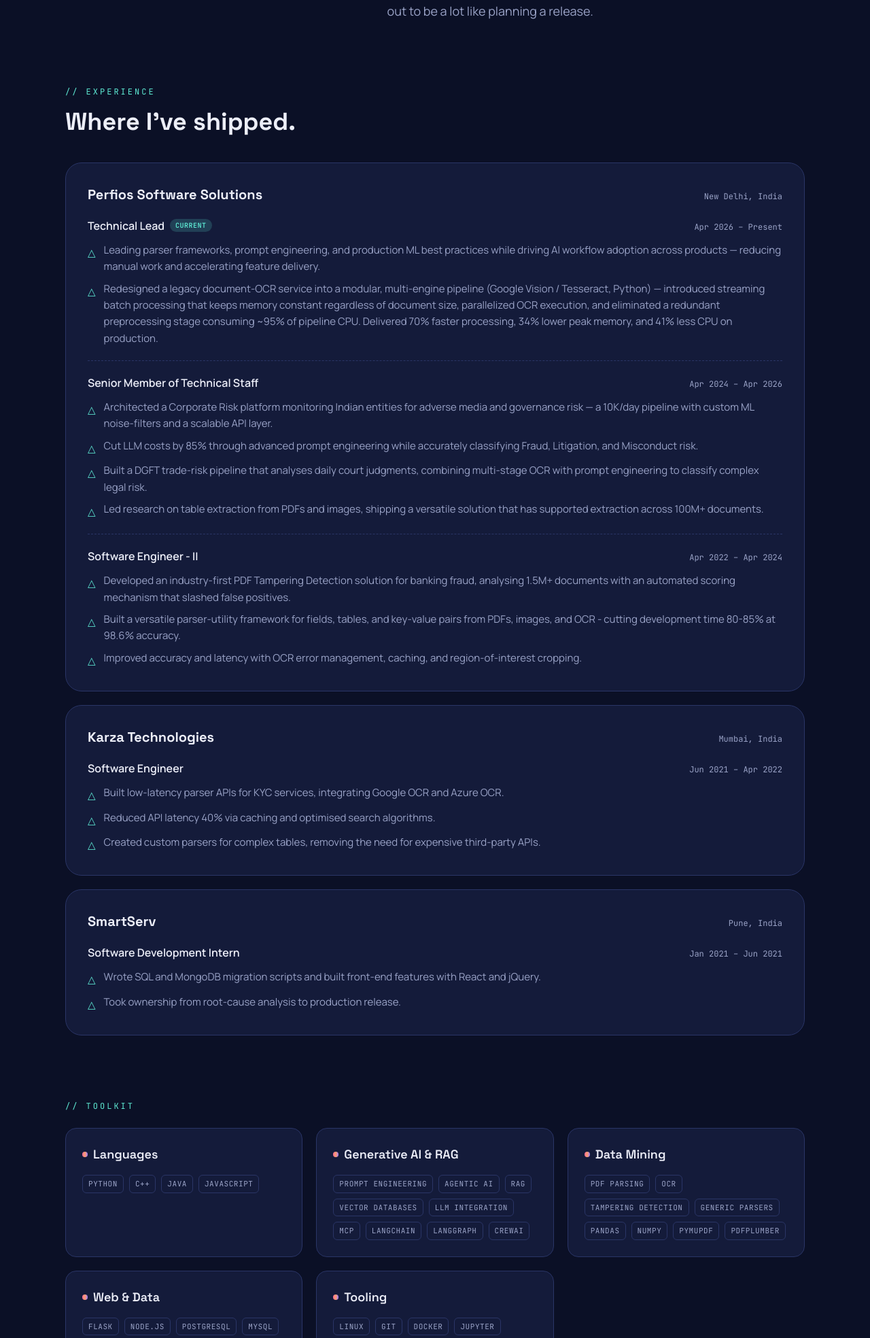
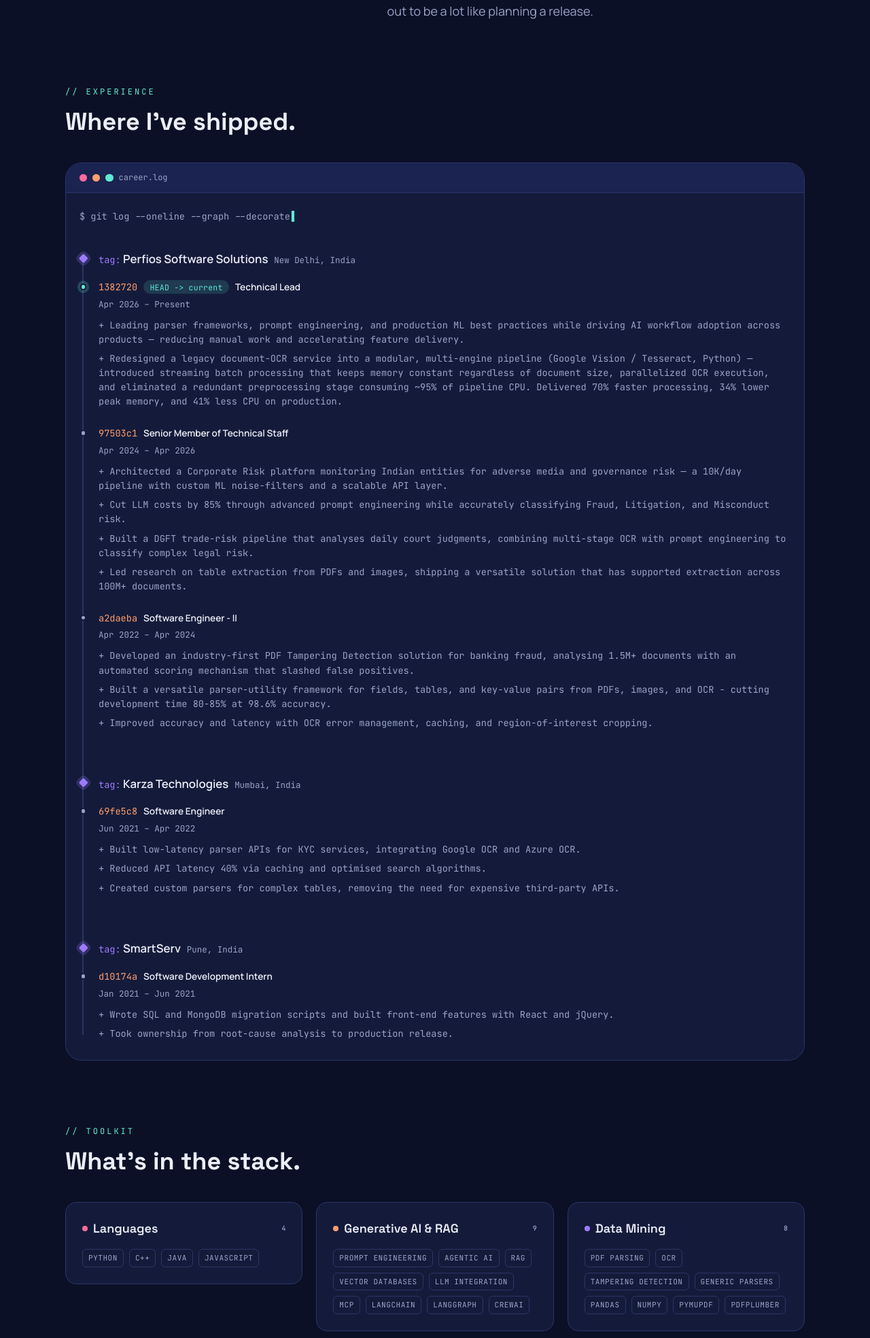
Before and after one commit to PankajChauhanji/my_portfolio, a Flask app: page / in a window 1280 px wide. Shown: the part 1271-3239 px from the top of the page at 68% size. Run offline with Flask 3, Linux system fonts and the light colour scheme; some libraries are stand-ins or nearby versions.

Commit message:
Redesign home page template sections

```diff
--- a/templates/index.html
+++ b/templates/index.html
@@ -51,41 +51,56 @@
 <section class="max-w-content mx-auto px-5 sm:px-8 pb-24">
   <p class="eyebrow reveal">{{ hp.experience.eyebrow }}</p>
   <h2 class="reveal font-display font-bold text-3xl sm:text-4xl mt-4 mb-10">{{ hp.experience.title }}</h2>
-  <div class="space-y-5">
+
+  <div class="reveal card rounded-3xl overflow-hidden">
+    <div class="git-titlebar">
+      <span class="git-dot" style="background:var(--alpenglow-1)"></span>
+      <span class="git-dot" style="background:var(--alpenglow-2)"></span>
+      <span class="git-dot" style="background:var(--glacier)"></span>
+      <span class="font-mono text-xs text-muted ml-1">career.log</span>
+    </div>
+    <div class="git-log-wrap">
+      <p class="git-log-header">$ git log --oneline --graph --decorate<span class="cursor-blink"></span></p>
+      <div class="git-log">
+        <div class="git-rail" aria-hidden="true"></div>
         {% for job in profile.experience %}
-    <div class="reveal card rounded-3xl p-6 sm:p-8">
-      <div class="flex flex-wrap items-baseline justify-between gap-x-4 gap-y-1">
-        <h3 class="font-display font-bold text-xl">{{ job.company }}</h3>
-        <span class="font-mono text-xs text-muted">{{ job.location }}</span>
+        <div class="git-tag">
+          <span class="git-tag-node" aria-hidden="true"></span>
+          <span class="git-tag-text"><span class="git-tag-prefix">tag:</span> {{ job.company }}</span>
+          <span class="git-tag-loc">{{ job.location }}</span>
         </div>
         {% for role in job.roles %}
-      <div class="mt-5 {% if not loop.first %}pt-5{% endif %}" {% if not loop.first %}style="border-top:1px dashed var(--border)"{% endif %}>
-        <div class="flex flex-wrap items-baseline justify-between gap-x-4">
-          <h4 class="font-semibold text-text flex items-center gap-2">
-            {{ role.title }}
-            {% if role.current %}<span class="font-mono text-[10px] uppercase tracking-wider px-2 py-0.5 rounded-full" style="background:color-mix(in srgb,var(--glacier) 18%,transparent);color:var(--glacier)">current</span>{% endif %}
-          </h4>
-          <span class="font-mono text-xs text-muted">{{ role.start }} &ndash; {{ role.end }}</span>
+        <div class="git-commit">
+          <span class="git-node{{ ' is-head' if role.current }}" aria-hidden="true"></span>
+          <div class="git-commit-head">
+            <span class="git-hash">{{ (job.company ~ role.title ~ role.start) | commit_hash }}</span>
+            {% if role.current %}<span class="git-decor">HEAD -&gt; current</span>{% endif %}
+            <span class="git-subject">{{ role.title }}</span>
           </div>
-        <ul class="mt-3 space-y-2">
-          {% for h in role.highlights %}
-          <li class="flex gap-3 text-muted leading-relaxed text-[15px]"><span class="text-glacier mt-1 shrink-0">&#9651;</span><span>{{ h }}</span></li>
-          {% endfor %}
+          <div class="git-meta">{{ role.start }} &ndash; {{ role.end }}</div>
+          <ul class="git-diff">
+            {% for h in role.highlights %}<li>+ {{ h }}</li>{% endfor %}
           </ul>
         </div>
         {% endfor %}
+        {% endfor %}
       </div>
-    {% endfor %}
+    </div>
   </div>
 </section>
 
 <!-- SKILLS -->
 <section class="max-w-content mx-auto px-5 sm:px-8 pb-24">
   <p class="eyebrow reveal">{{ hp.skills.eyebrow }}</p>
-  <div class="grid sm:grid-cols-2 lg:grid-cols-3 gap-4 sm:gap-5 mt-6">
+  <h2 class="reveal font-display font-bold text-3xl sm:text-4xl mt-4 mb-10">{{ hp.skills.title }}</h2>
+  <div class="grid sm:grid-cols-2 lg:grid-cols-3 gap-4 sm:gap-5 items-start">
     {% for group in profile.skills %}
+    {% set accent = accent_colors[loop.index0 % accent_colors|length] %}
     <div class="reveal card rounded-2xl p-6">
-      <h3 class="font-display font-semibold text-lg mb-4 flex items-center gap-2"><span class="w-2 h-2 rounded-full alpenglow-bar"></span>{{ group.group }}</h3>
+      <h3 class="font-display font-semibold text-lg mb-4 flex items-center justify-between gap-2">
+        <span class="flex items-center gap-2"><span class="w-2 h-2 rounded-full" style="background:{{ accent }}"></span>{{ group.group }}</span>
+        <span class="font-mono text-[10px] text-muted">{{ group['items']|length }}</span>
+      </h3>
       <div class="flex flex-wrap gap-2">
         {% for item in group['items'] %}<span class="tag">{{ item }}</span>{% endfor %}
       </div>
@@ -97,14 +112,25 @@
 <!-- CERTIFICATIONS -->
 <section class="max-w-content mx-auto px-5 sm:px-8 pb-24">
   <p class="eyebrow reveal">{{ hp.certifications.eyebrow }}</p>
-  <div class="grid sm:grid-cols-2 gap-3 mt-6">
+  <h2 class="reveal font-display font-bold text-3xl sm:text-4xl mt-4 mb-10">{{ hp.certifications.title }}</h2>
+  <div class="grid sm:grid-cols-2 gap-3">
     {% for c in profile.certifications %}
-    <a href="{{ c.url }}" target="_blank" rel="noopener" class="reveal card rounded-xl p-4 flex items-center justify-between gap-4 group">
-      <div>
+    {% set accent = accent_colors[loop.index0 % accent_colors|length] %}
+    <a href="{{ c.url }}" target="_blank" rel="noopener" class="reveal card rounded-xl p-4 flex items-center gap-4 group">
+      <span class="icon-badge" style="color:{{ accent }}" aria-hidden="true">
+        <svg viewBox="0 0 24 24" fill="none" xmlns="http://www.w3.org/2000/svg">
+          <path d="M8 15.5L5 22l3.5-1.2L10 24l1.6-5.2" fill="currentColor" opacity="0.35"/>
+          <path d="M16 15.5L19 22l-3.5-1.2L14 24l-1.6-5.2" fill="currentColor" opacity="0.35"/>
+          <circle cx="12" cy="10" r="7.5" fill="currentColor" opacity="0.16"/>
+          <circle cx="12" cy="10" r="7.5" stroke="currentColor" stroke-width="1.4"/>
+          <path d="M8.7 10.2l2 2 4.6-4.6" stroke="currentColor" stroke-width="1.6" stroke-linecap="round" stroke-linejoin="round"/>
+        </svg>
+      </span>
+      <div class="flex-1">
         <div class="font-medium text-text leading-snug">{{ c.name }}</div>
         <div class="font-mono text-xs text-muted mt-1">{{ c.issuer }}</div>
       </div>
-      <span class="font-mono text-xs text-glacier shrink-0 opacity-70 group-hover:opacity-100 transition-opacity">verify &#8599;</span>
+      <span class="cert-verify shrink-0">verify <span aria-hidden="true">&#8599;</span></span>
     </a>
     {% endfor %}
   </div>
@@ -113,10 +139,21 @@
 <!-- EDUCATION -->
 <section class="max-w-content mx-auto px-5 sm:px-8 pb-24">
   <p class="eyebrow reveal">{{ hp.education.eyebrow }}</p>
-  <div class="grid sm:grid-cols-2 gap-3 mt-6">
+  <h2 class="reveal font-display font-bold text-3xl sm:text-4xl mt-4 mb-10">{{ hp.education.title }}</h2>
+  <div class="grid sm:grid-cols-2 gap-3">
     {% for edu in profile.education %}
-    <div class="reveal card rounded-xl p-5 sm:p-6">
-      <div class="flex items-start justify-between gap-4">
+    {% set accent = accent_colors[loop.index0 % accent_colors|length] %}
+    <div class="reveal card rounded-xl p-5 sm:p-6 flex items-start gap-4">
+      <span class="icon-badge" style="color:{{ accent }}" aria-hidden="true">
+        <svg viewBox="0 0 24 24" fill="none" xmlns="http://www.w3.org/2000/svg">
+          <path d="M12 4L2 8.5L12 13L22 8.5L12 4Z" fill="currentColor" opacity="0.18"/>
+          <path d="M12 4L2 8.5L12 13L22 8.5L12 4Z" stroke="currentColor" stroke-width="1.4" stroke-linejoin="round"/>
+          <path d="M6 10.3V15C6 15 8.5 17 12 17C15.5 17 18 15 18 15V10.3" stroke="currentColor" stroke-width="1.4" stroke-linecap="round" stroke-linejoin="round"/>
+          <path d="M21.2 9V15" stroke="currentColor" stroke-width="1.4" stroke-linecap="round"/>
+          <circle cx="21.2" cy="16.3" r="1" fill="currentColor"/>
+        </svg>
+      </span>
+      <div class="flex-1 flex items-start justify-between gap-4">
         <div>
           <h3 class="font-display font-semibold text-lg text-text leading-snug">{{ edu.institution }}</h3>
           <p class="font-mono text-sm text-glacier mt-1">{{ edu.degree }} · {{ edu.field }}</p>
@@ -131,15 +168,44 @@
 
 <!-- CTA -->
 <section class="max-w-content mx-auto px-5 sm:px-8 pb-8">
-  <div class="reveal card rounded-3xl p-8 sm:p-12 text-center">
+  <div class="reveal card rounded-3xl p-8 sm:p-12">
+   <div class="cta-layout">
+    <div class="cta-illustration" aria-hidden="true">
+      <svg viewBox="0 0 280 180" xmlns="http://www.w3.org/2000/svg">
+        <defs>
+          <radialGradient id="ctaGlow" cx="0.5" cy="0.5" r="0.5">
+            <stop offset="0" stop-color="var(--alpenglow-1)" stop-opacity="0.28"/>
+            <stop offset="1" stop-color="var(--alpenglow-1)" stop-opacity="0"/>
+          </radialGradient>
+        </defs>
+        <circle cx="150" cy="100" r="95" fill="url(#ctaGlow)"/>
+        <line x1="20" y1="150" x2="260" y2="150" stroke="var(--border)" stroke-width="2"/>
+        <circle cx="90" cy="52" r="15" fill="var(--text)" opacity="0.9"/>
+        <path d="M68,76 C68,67 78,61 90,61 C102,61 112,67 112,76 L105,150 L75,150 Z" fill="var(--text)" opacity="0.9"/>
+        <path d="M110,80 Q134,90 148,116" stroke="var(--text)" stroke-opacity="0.9" stroke-width="8" fill="none" stroke-linecap="round"/>
+        <circle cx="149" cy="118" r="5.5" fill="var(--text)" opacity="0.9"/>
+        <rect x="134" y="122" width="88" height="9" rx="4" fill="var(--text-muted)" opacity="0.45"/>
+        <g transform="rotate(-9 141 122)">
+          <rect x="141" y="56" width="61" height="66" rx="6" fill="#0b1026" stroke="var(--glacier)" stroke-width="1.5"/>
+          <rect x="150" y="68" width="30" height="5" rx="2.5" fill="var(--alpenglow-1)"/>
+          <rect x="150" y="79" width="42" height="5" rx="2.5" fill="var(--alpenglow-2)"/>
+          <rect x="150" y="90" width="24" height="5" rx="2.5" fill="var(--alpenglow-3)"/>
+          <rect x="150" y="101" width="36" height="5" rx="2.5" fill="var(--glacier)"/>
+          <rect class="cta-cursor" x="188" y="101" width="6" height="5" fill="var(--glacier)"/>
+        </g>
+      </svg>
+    </div>
+    <div class="cta-text">
       <h2 class="font-display font-bold text-3xl sm:text-5xl">{{ hp.cta.title_pre }}<span class="alpenglow">{{ hp.cta.title_accent }}</span>{{ hp.cta.title_post }}</h2>
-    <p class="text-muted mt-4 max-w-xl mx-auto">{{ hp.cta.subtitle }}</p>
-    <div class="mt-7 flex flex-wrap gap-3 justify-center">
+      <p class="cta-subtitle text-muted">{{ hp.cta.subtitle }}</p>
+      <div class="cta-actions">
         {% if site.features.contact and site.contact.enabled %}<button type="button" class="contact-open btn btn-primary">{{ site.contact.button_label }}</button>{% endif %}
         {% for s in profile.social %}
           {% include 'partials/social_link.html' %}
         {% endfor %}
       </div>
     </div>
+   </div>
+  </div>
 </section>
 {% endblock %}
```
Lines whose indentation alone changed are shown as unchanged.
